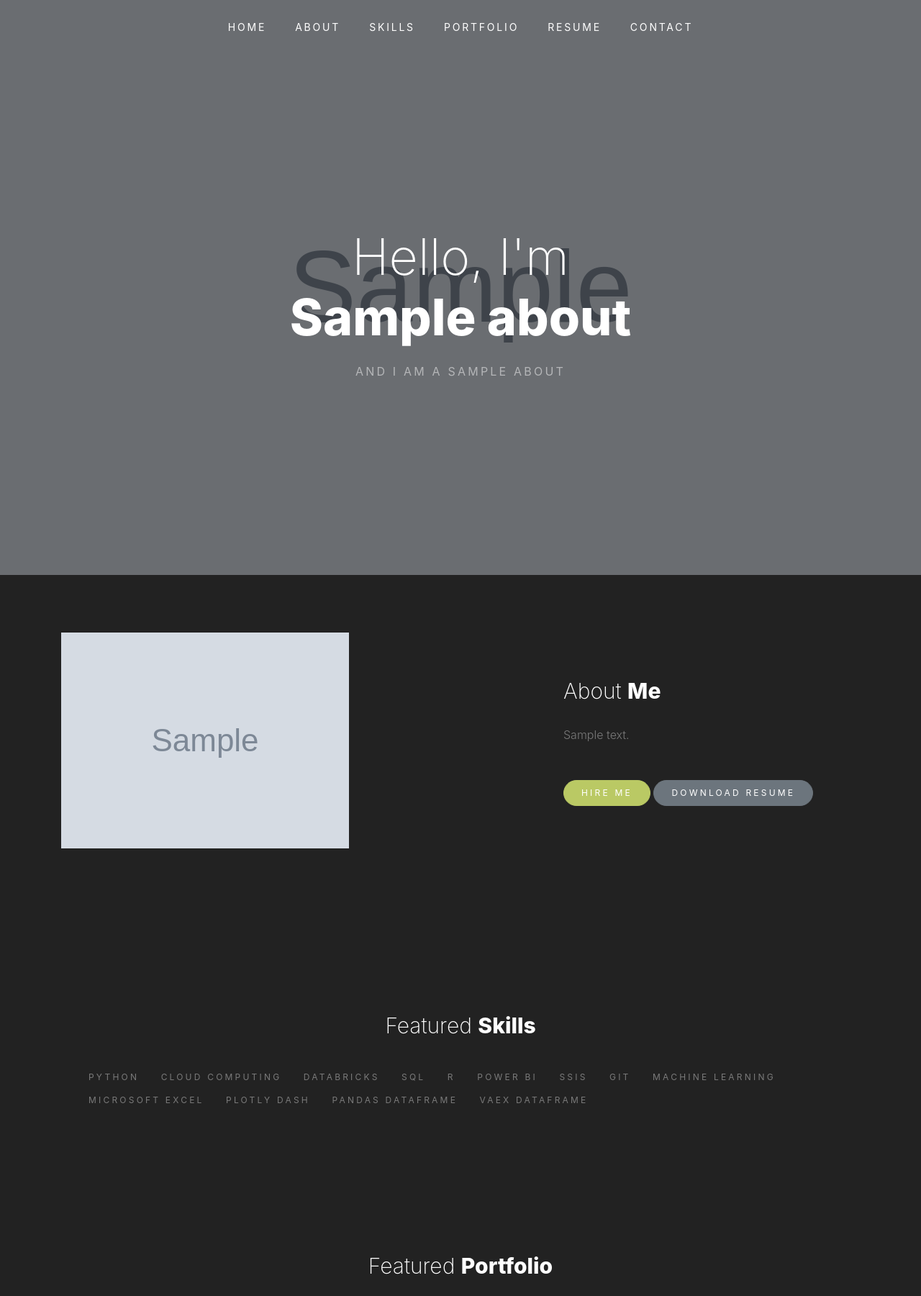
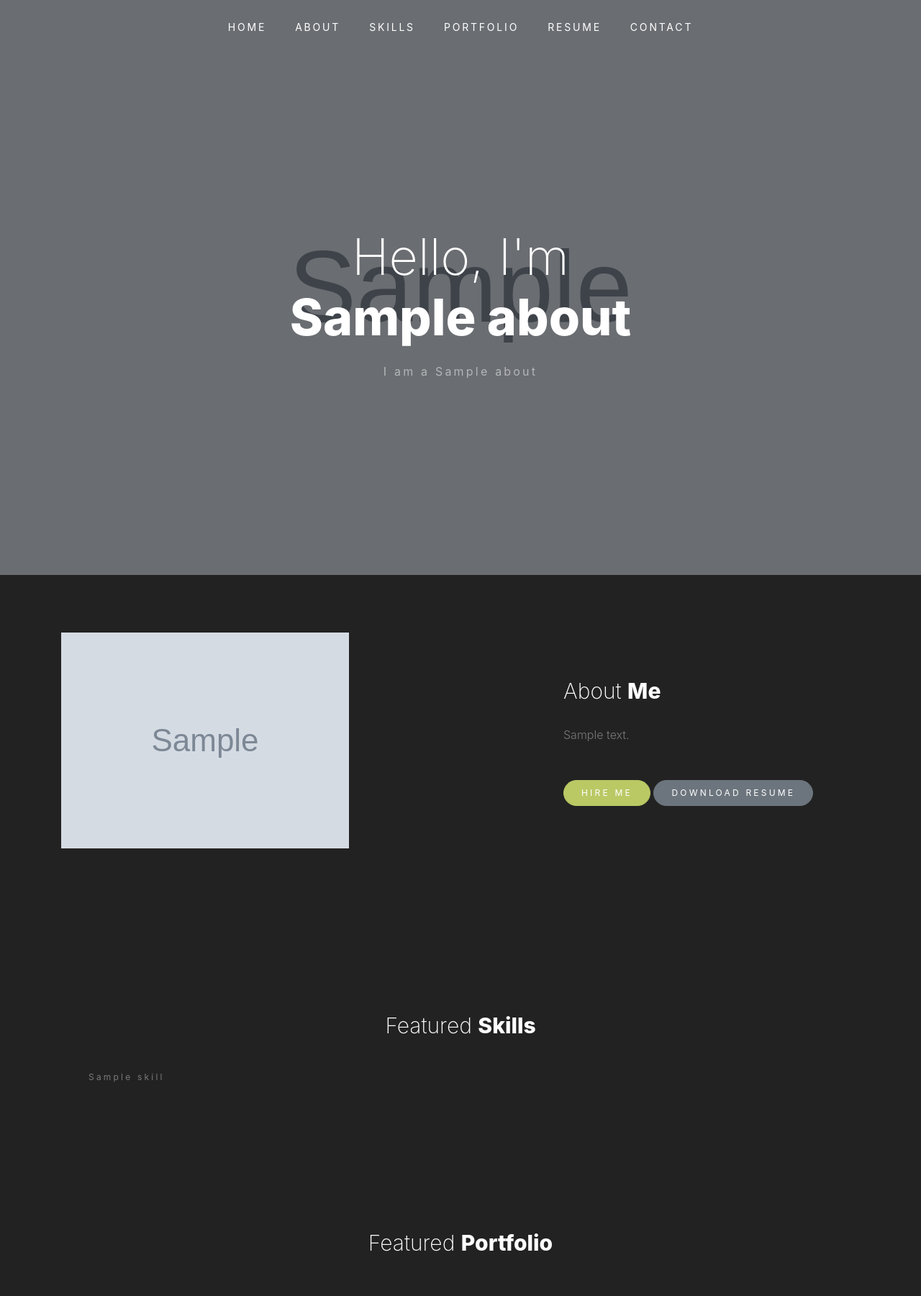
Before and after one commit to ifecog/ifeoluwa-portfolio, a Django app: template template/pages/home.html in a window 1280 px wide. Shown: the part 17-1818 px from the top of the page at 72% size. Run offline with Django 4.2, Linux system fonts and the light colour scheme; the template is opened without the code that fills it: values that come from a table or form of the project are taken from there, others are empty; tables that the repository leaves empty hold one stand-in row (values such as "Sample post"); grey boxes marked "Sample" are stand-in pictures; parts of the project's set-up code (start-up, migrations or seed data) failed here and were passed over; some libraries are stand-ins or nearby versions; some web fonts are replaced.

Commit message:
Syntax corrections

```diff
--- a/base/views.py
+++ b/base/views.py
@@ -1,13 +1,16 @@
 from django.shortcuts import render, redirect
-from .models import About
+from .models import About, Skill
 
 # Create your views here.
 
 
 def home(request):
     abouts = About.objects.all()
+    skills = Skill.objects.all()
+
     context = {
         'abouts': abouts,
+        'skills': skills,
     }
 
     return render(request, 'pages/home.html', context)
--- a/template/pages/home.html
+++ b/template/pages/home.html
@@ -15,8 +15,8 @@
         <h1 class="site-heading site-animate">
           Hello, I'm <strong class="d-block">{{about.name}}</strong>
         </h1>
-        <strong class="d-block text-white text-uppercase letter-spacing"
-          >and I am a {{about.title}}</strong
+        <strong class="d-block text-white letter-spacing"
+          >I am a {{about.title}}</strong
         >
       </div>
     </div>
@@ -67,21 +67,13 @@
       <div class="section-heading text-center col-md-12">
         <h2>Featured <strong>Skills</strong></h2>
       </div>
-      <div class="text_center">
-        <ul class="skills__list">
-          <li class="btn btn--plain">Python</li>
-          <li class="skills__list-item btn btn--plain">Cloud Computing</li>
-          <li class="btn btn--plain">Databricks</li>
-          <li class="btn btn--plain">SQL</li>
-          <li class="btn btn--plain">R</li>
-          <li class="btn btn--plain">Power BI</li>
-          <li class="btn btn--plain">SSIS</li>
-          <li class="btn btn--plain">Git</li>
-          <li class="btn btn--plain">Machine Learning</li>
-          <li class="btn btn--plain">Microsoft Excel</li>
-          <li class="btn btn--plain">Plotly Dash</li>
-          <li class="btn btn--plain">Pandas Dataframe</li>
-          <li class="btn btn--plain">Vaex Dataframe</li>
+      <div>
+        <ul class="skills__list" class="text_center">
+          {% for skill in skills %}
+          <li class="btn btn--plain" style="text-transform: none">
+            {{skill.name}}
+          </li>
+          {% endfor %}
         </ul>
       </div>
     </div>
```
